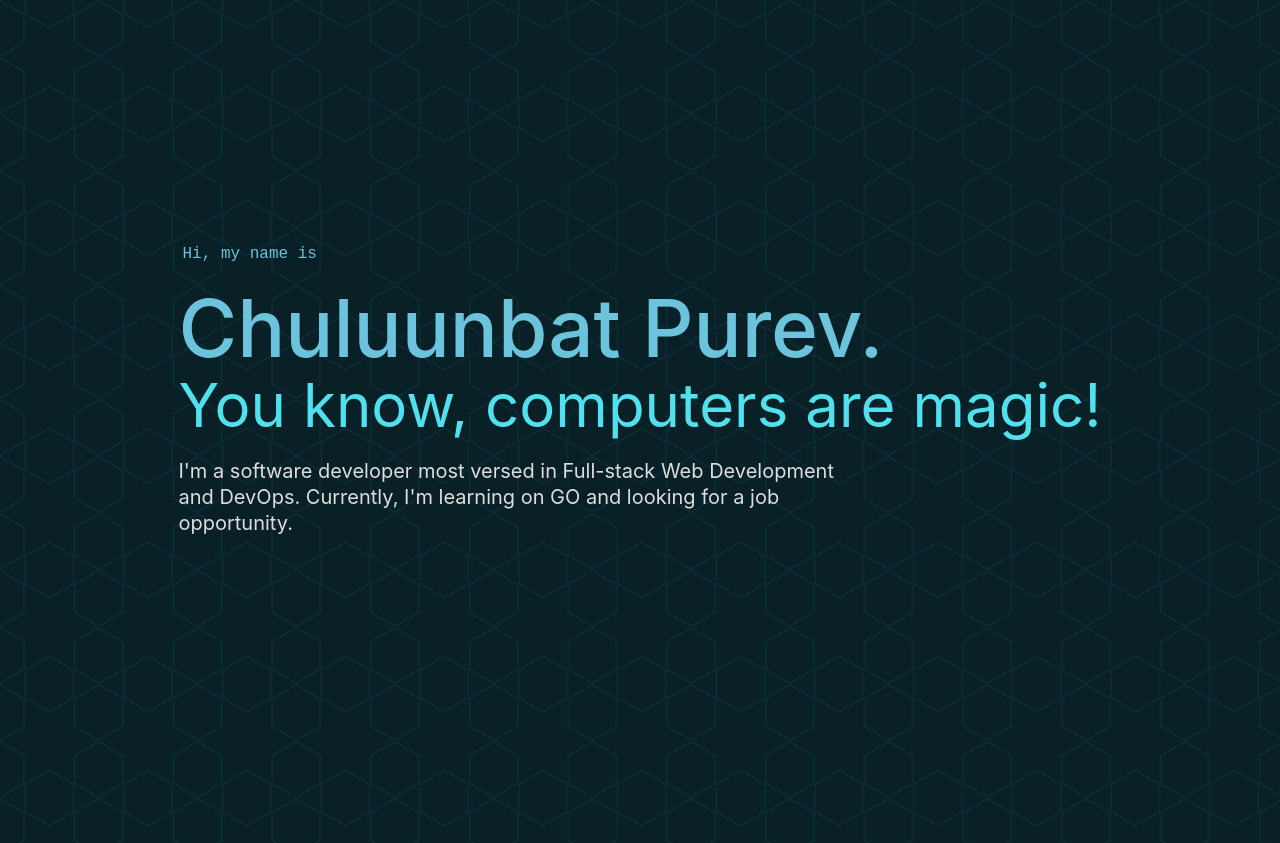
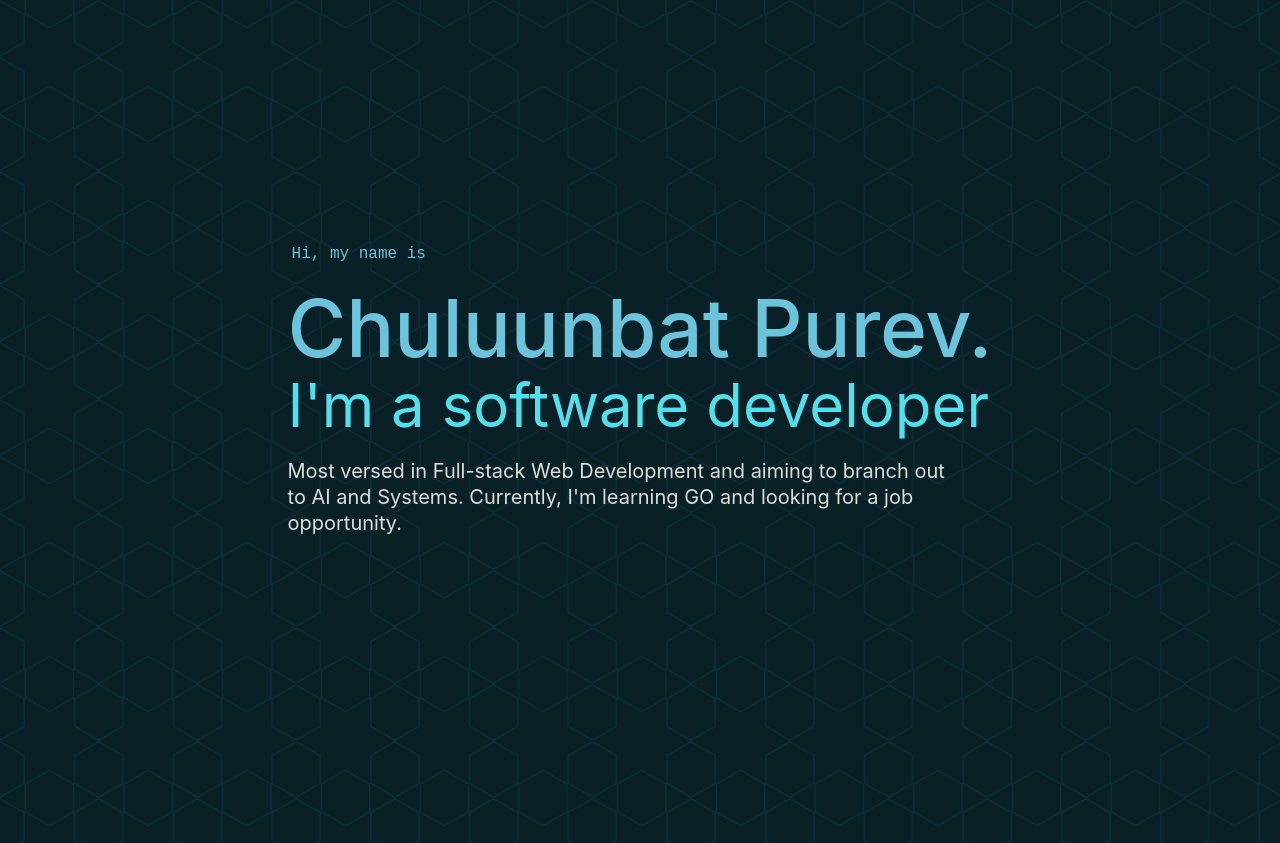
Before and after one commit to cpurev/howlong, a Vue app: page / in a window 1280 px wide. Shown: the top 843 px of the page. Built offline with nearby package versions, Linux system fonts and the light colour scheme.

Commit message:
Content update

```diff
--- a/src/App.vue
+++ b/src/App.vue
@@ -81,13 +81,13 @@
     <Transition appear
       name="fade-up">
         <div>
-          <h3>You know, computers are magic!</h3>
+          <h3>I'm a software developer</h3>
         </div>
     </Transition>
     <Transition appear
       name="fade-up">
         <div>
-          <p>I'm a software developer most versed in Full-stack Web Development and DevOps. Currently, I'm learning on GO and looking for a job opportunity.</p>
+          <p>Most versed in Full-stack Web Development and aiming to branch out to AI and Systems. Currently, I'm learning GO and looking for a job opportunity.</p>
         </div>
     </Transition>
       </section>
@@ -103,7 +103,7 @@
                 Throughout my time in university,
                 I enjoyed working with people, coding, and developing software that is widely used. I aspire to continue this pursuit for the rest of my life.
               </p>
-              <p>Outside of work and school, I enjoy playing competitive video games, working out and listening to music. </p>
+              <p>Outside of work and school, I enjoy playing competitive video games, hitting the gym and listening to music. </p>
               <p>These are fields in IT that I have some experience in:</p>
             <ul class="interests">
               <li>Cloud Computing</li>
@@ -134,8 +134,8 @@
     <section id="contact">
       <div class="contact" >
             <h2>{ Get In Touch }</h2>
-            <p>Feel free to contact me via email or linkedin if you have an opportuniy that you believe would be a good fit for me.
-              I am always excited to explore new challenges and create exciting products that is impactful to peoples lives.
+            <p>Feel free to contact me via email or linkedin.
+              I am always excited to explore new opportunities and work on exciting big projects.
             </p>
             <div class='email-link'>
             <ShakeButton text="puluunbat@gmail.com" link="mailto:puluunbat@gmail.com"/>
```
